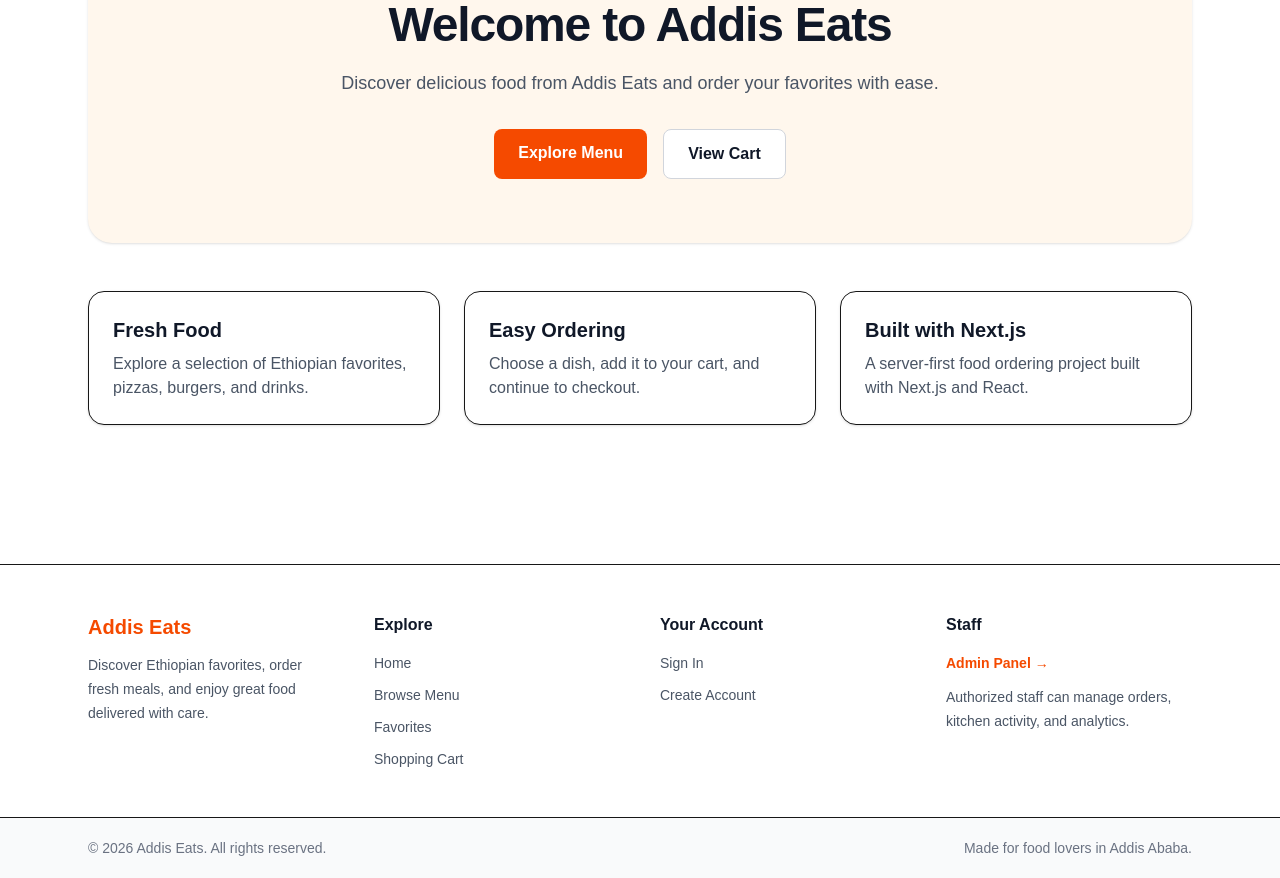
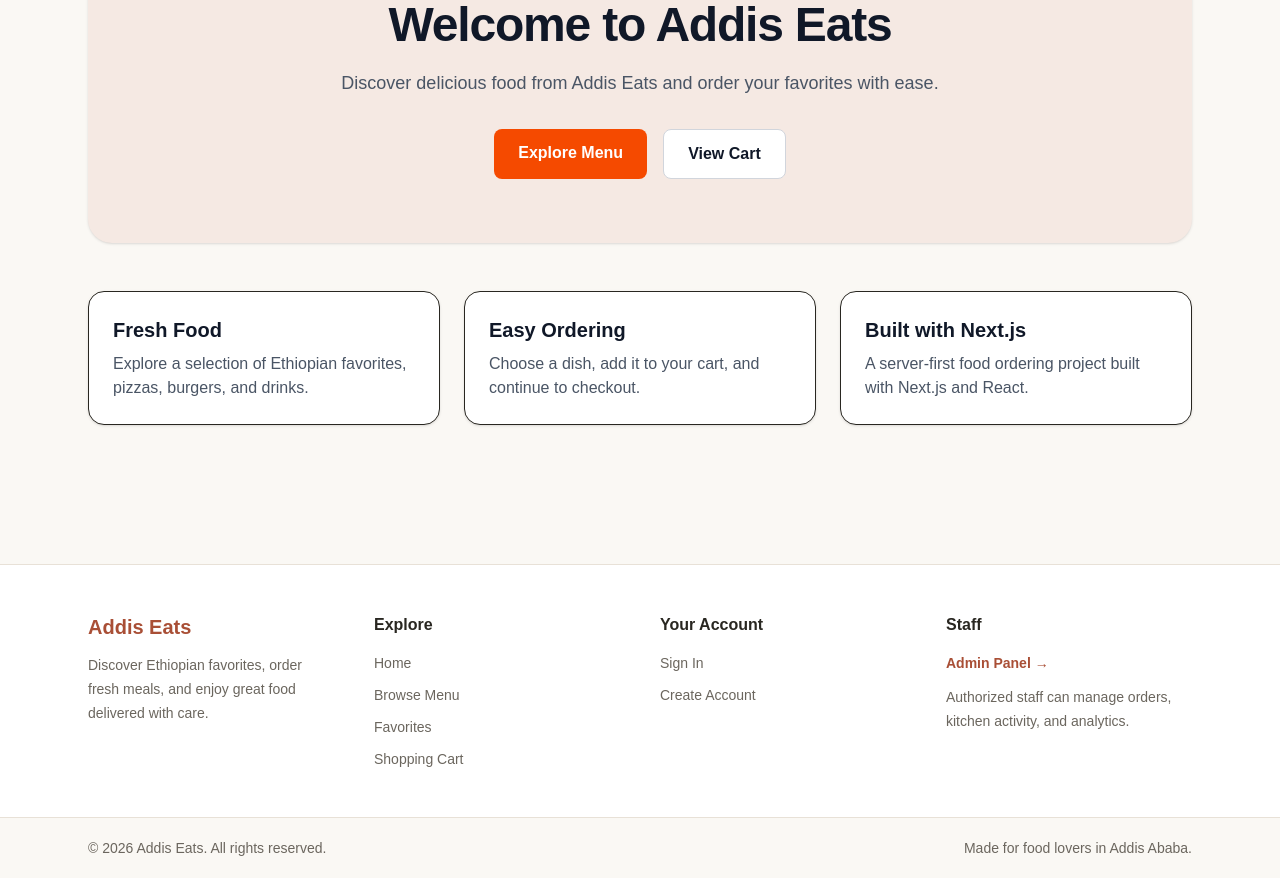
Before and after one commit to HaniSemayat/IBT-Software-Development-Class-2026, a Next.js app: page / in a window 1280 px wide. Shown: the part 240-1118 px from the top of the page. Built offline with nearby package versions, Linux system fonts and the light colour scheme; no server answers.

Commit message:
Establish warm light theme foundation

```diff
--- a/app/globals.css
+++ b/app/globals.css
@@ -1,28 +1,68 @@
 @import "tailwindcss";
 
 :root {
-  --background: #ffffff;
-  --foreground: #171717;
+  color-scheme: light;
+
+  --background: #FAF8F4;
+  --surface: #FFFFFF;
+  --foreground: #292721;
+  --muted: #6B665E;
+  --border: #E8E1D7;
+
+  --brand: #A94F36;
+  --brand-hover: #8F402C;
+  --brand-soft: #F5E9E3;
+
+  --success: #28734A;
+  --success-soft: #EAF5ED;
+  --danger: #B42318;
+  --danger-soft: #FEF0EE;
 }
 
 @theme inline {
   --color-background: var(--background);
+  --color-surface: var(--surface);
   --color-foreground: var(--foreground);
+  --color-muted: var(--muted);
+  --color-border: var(--border);
+
+  --color-brand: var(--brand);
+  --color-brand-hover: var(--brand-hover);
+  --color-brand-soft: var(--brand-soft);
+
+  --color-success: var(--success);
+  --color-success-soft: var(--success-soft);
+  --color-danger: var(--danger);
+  --color-danger-soft: var(--danger-soft);
+
   --font-sans: Arial, Helvetica, sans-serif;
   --font-mono: "Cascadia Code", Consolas, monospace;
 }
 
-@media (prefers-color-scheme: dark) {
-  :root {
-    --background: #0a0a0a;
-    --foreground: #ededed;
-  }
+* {
+  box-sizing: border-box;
+}
+
+html {
+  background: var(--background);
+  color-scheme: light;
 }
 
 body {
+  min-height: 100vh;
   background: var(--background);
   color: var(--foreground);
   font-family: Arial, Helvetica, sans-serif;
+}
+
+::selection {
+  background: var(--brand-soft);
+  color: var(--foreground);
+}
+
+:focus-visible {
+  outline: 2px solid var(--brand);
+  outline-offset: 3px;
 }
 
 /* Day 47: custom Leaflet delivery markers */
--- a/app/layout.js
+++ b/app/layout.js
@@ -29,7 +29,7 @@ export const metadata = {
 };
 
 const linkClass =
-  "inline-flex min-h-11 items-center whitespace-nowrap rounded-md px-1 text-sm font-medium text-gray-700 transition hover:text-orange-600 focus-visible:outline-2 focus-visible:outline-offset-2 focus-visible:outline-orange-700";
+  "inline-flex min-h-11 items-center whitespace-nowrap rounded-md px-1 text-sm font-medium text-muted transition-colors hover:text-brand focus-visible:outline-2 focus-visible:outline-offset-2 focus-visible:outline-brand";
 
 export default async function RootLayout({ children }) {
   const session = await getSession();
@@ -37,11 +37,11 @@ export default async function RootLayout({ children }) {
 
   return (
     <html lang="en">
-      <body className="min-h-screen bg-gray-50 text-gray-900">
+      <body className="min-h-screen bg-background text-foreground">
         <Providers>
-          <header className="border-b bg-white">
-            <nav className="mx-auto flex max-w-7xl flex-wrap items-center justify-between gap-3 px-4 py-4 sm:gap-4 sm:px-6">
-              <Link href="/" className="text-xl font-bold text-orange-600">
+          <header className="border-b border-border bg-surface">
+            <nav className="mx-auto flex max-w-7xl flex-wrap items-center justify-between gap-4 px-6 py-4">
+              <Link href="/" className="text-xl font-bold text-brand">
                 Addis Eats
               </Link>
 
@@ -86,54 +86,54 @@ export default async function RootLayout({ children }) {
 
           <main className="min-h-[calc(100vh-137px)]">{children}</main>
 
-          <footer className="mt-16 border-t bg-white">
+          <footer className="mt-16 border-t border-border bg-surface">
             <div className="mx-auto grid max-w-6xl gap-10 px-6 py-12 sm:grid-cols-2 lg:grid-cols-4">
               <div>
-                <Link href="/" className="text-xl font-bold text-orange-600">
+                <Link href="/" className="text-xl font-bold text-brand">
                   Addis Eats
                 </Link>
-                <p className="mt-3 max-w-xs text-sm leading-6 text-gray-600">
+                <p className="mt-3 max-w-xs text-sm leading-6 text-muted">
                   Discover Ethiopian favorites, order fresh meals, and enjoy
                   great food delivered with care.
                 </p>
               </div>
 
               <div>
-                <h2 className="font-semibold text-gray-900">Explore</h2>
-                <ul className="mt-4 space-y-3 text-sm text-gray-600">
-                  <li><Link className="hover:text-orange-600" href="/">Home</Link></li>
-                  <li><Link className="hover:text-orange-600" href="/menu">Browse Menu</Link></li>
-                  <li><Link className="hover:text-orange-600" href="/favorites">Favorites</Link></li>
-                  <li><Link className="hover:text-orange-600" href="/cart">Shopping Cart</Link></li>
+                <h2 className="font-semibold text-foreground">Explore</h2>
+                <ul className="mt-4 space-y-3 text-sm text-muted">
+                  <li><Link className="hover:text-brand" href="/">Home</Link></li>
+                  <li><Link className="hover:text-brand" href="/menu">Browse Menu</Link></li>
+                  <li><Link className="hover:text-brand" href="/favorites">Favorites</Link></li>
+                  <li><Link className="hover:text-brand" href="/cart">Shopping Cart</Link></li>
                 </ul>
               </div>
 
               <div>
-                <h2 className="font-semibold text-gray-900">Your Account</h2>
-                <ul className="mt-4 space-y-3 text-sm text-gray-600">
+                <h2 className="font-semibold text-foreground">Your Account</h2>
+                <ul className="mt-4 space-y-3 text-sm text-muted">
                   {session ? (
                     <>
                       {session.role !== "staff" && (
-                        <li><Link className="hover:text-orange-600" href="/orders">My Orders</Link></li>
+                        <li><Link className="hover:text-brand" href="/orders">My Orders</Link></li>
                       )}
                       <li><span>Signed in as {session.name}</span></li>
                     </>
                   ) : (
                     <>
-                      <li><Link className="hover:text-orange-600" href="/signin">Sign In</Link></li>
-                      <li><Link className="hover:text-orange-600" href="/signup">Create Account</Link></li>
+                      <li><Link className="hover:text-brand" href="/signin">Sign In</Link></li>
+                      <li><Link className="hover:text-brand" href="/signup">Create Account</Link></li>
                     </>
                   )}
                 </ul>
               </div>
 
               <div>
-                <h2 className="font-semibold text-gray-900">Staff</h2>
-                <ul className="mt-4 space-y-3 text-sm text-gray-600">
+                <h2 className="font-semibold text-foreground">Staff</h2>
+                <ul className="mt-4 space-y-3 text-sm text-muted">
                   <li>
                     <Link
                       href="/admin"
-                      className="font-semibold text-orange-600 hover:text-orange-700"
+                      className="font-semibold text-brand hover:text-brand-hover"
                     >
                       Admin Panel →
                     </Link>
@@ -145,8 +145,8 @@ export default async function RootLayout({ children }) {
               </div>
             </div>
 
-            <div className="border-t bg-gray-50">
-              <div className="mx-auto flex max-w-6xl flex-col gap-2 px-6 py-5 text-sm text-gray-500 sm:flex-row sm:items-center sm:justify-between">
+            <div className="border-t border-border bg-background">
+              <div className="mx-auto flex max-w-6xl flex-col gap-2 px-6 py-5 text-sm text-muted sm:flex-row sm:items-center sm:justify-between">
                 <p>© {new Date().getFullYear()} Addis Eats. All rights reserved.</p>
                 <p>Made for food lovers in Addis Ababa.</p>
               </div>
--- a/app/page.js
+++ b/app/page.js
@@ -12,7 +12,7 @@ export const metadata = {
 export default function HomePage() {
   return (
     <main className="mx-auto max-w-6xl px-6 py-16">
-      <section className="rounded-3xl bg-orange-50 px-8 py-16 text-center shadow-sm">
+      <section className="rounded-3xl bg-brand-soft px-8 py-16 text-center shadow-sm">
         <p className="text-sm font-semibold uppercase tracking-widest text-orange-600">
           Addis Ababa
         </p>
```
